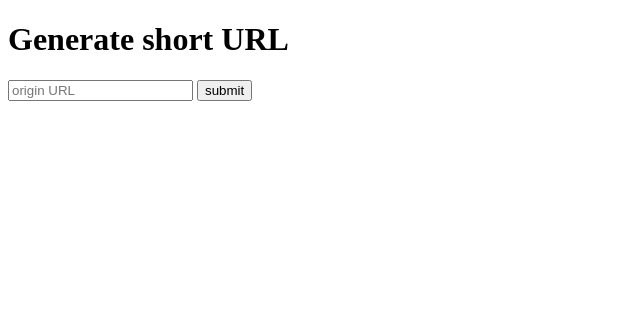
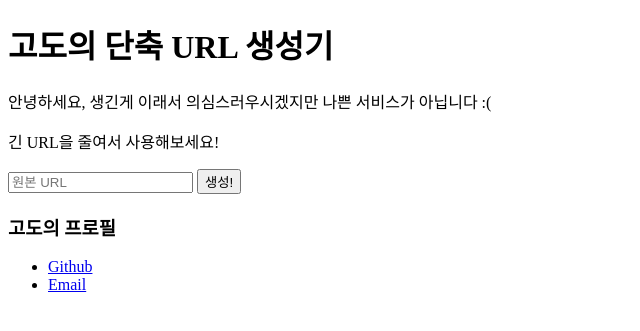
Before and after one commit to qodot/url-shortener, a Flask app: page / in a window 1280 px wide. Shown: the top 331 px of the page, without its empty margins (0-640 px from the left). Run offline with Flask 2, Linux system fonts and the light colour scheme; parts of the project's set-up code (start-up, migrations or seed data) failed here and were passed over.

Commit message:
화면 문구 다듬기

```diff
--- a/src/http/templates/home.html
+++ b/src/http/templates/home.html
@@ -1,14 +1,23 @@
 <!doctype html>
 <html>
 <head>
-  <title>Generate short URL</title>
+  <title>고도의 단축 URL 생성기</title>
 </head>
 <body>
-  <h1>Generate short URL</h1>
+  <h1>고도의 단축 URL 생성기</h1>
+
+  <p>안녕하세요, 생긴게 이래서 의심스러우시겠지만 나쁜 서비스가 아닙니다 :(</p>
+  <p>긴 URL을 줄여서 사용해보세요!</p>
 
   <form method="POST" action="/api/generate">
-    <input type="text" name="origin" placeholder="origin URL">
-    <input type="submit" value="submit">
+    <input type="text" name="origin" placeholder="원본 URL">
+    <input type="submit" value="생성!">
   </form>
+
+  <h3>고도의 프로필</h3>
+  <ul>
+    <li><a href="https://github.com/qodot">Github</a></li>
+    <li><a href="mailto:waitingforqodot@gmail.com">Email</a></li>
+  </ul>
 </body>
 </html>
```
Also changed, not shown: src/http/templates/generated.html (+6 -3 lines).
